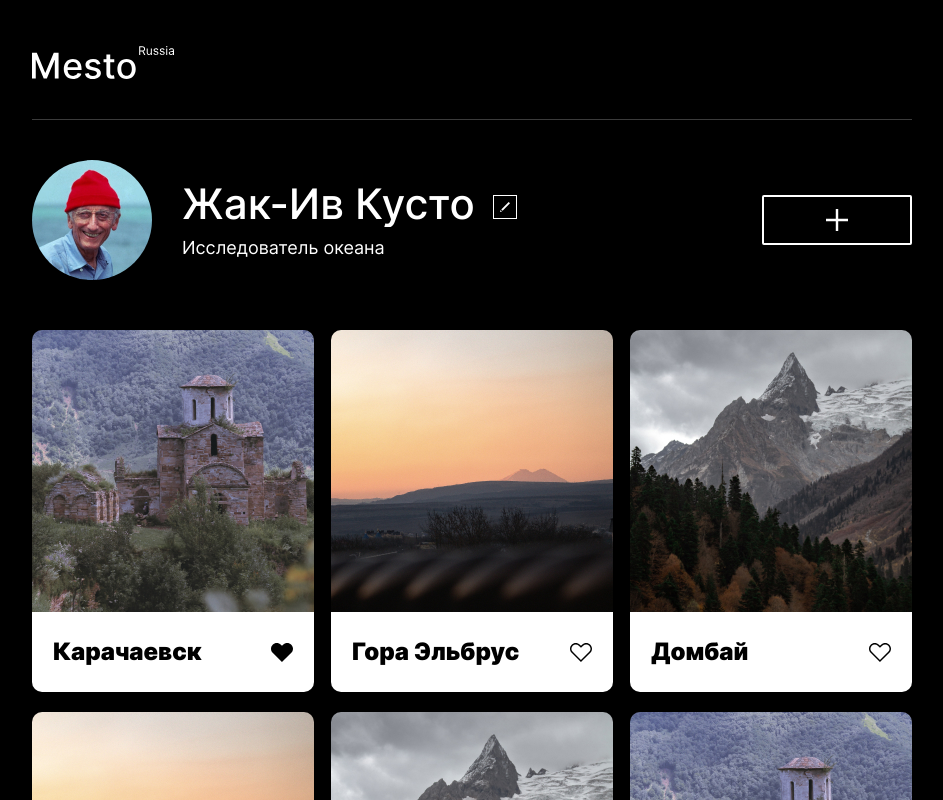
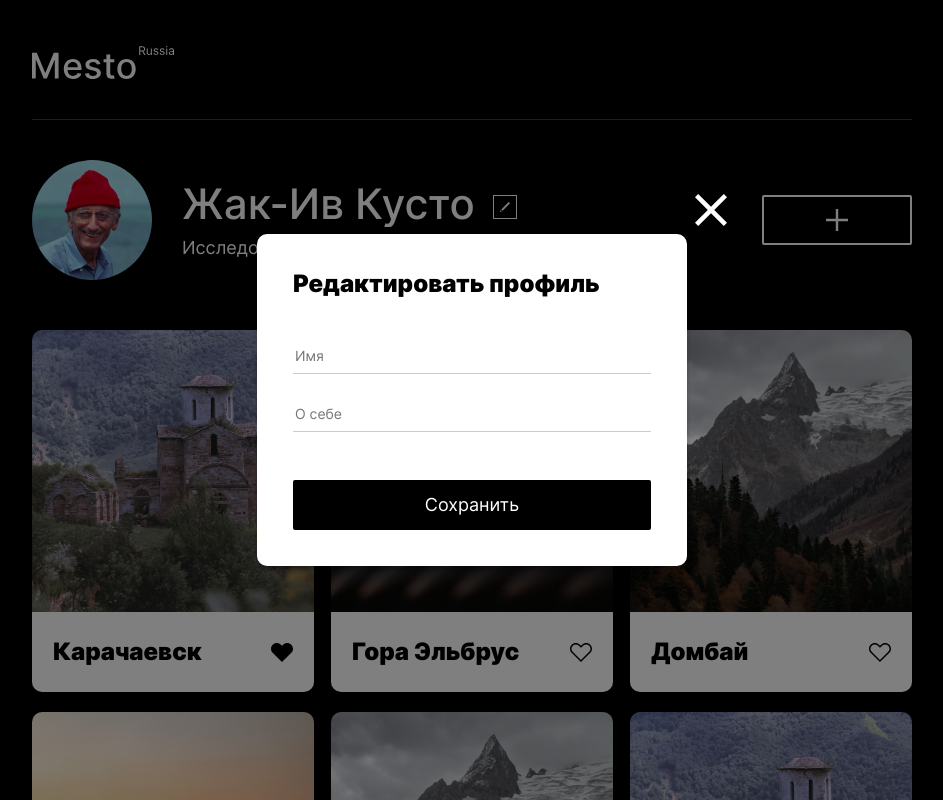
Before and after one commit to AntonSP-web/mesto-project, a plain HTML site: page index.html in a window 1280 px wide. Shown: the top 800 px of the page, without its empty margins (168-1111 px from the left). Drawn offline with Linux system fonts and the light colour scheme; files whose address does not match are found by name.

Commit message:
add popup_opened

```diff
--- a/index.html
+++ b/index.html
@@ -82,7 +82,7 @@
         </p>
       </footer>
 
-      <div class="popup">
+      <div class="popup popup_opened">
         <div class="popup__container">
           <h2 class="popup__heading">Редактировать профиль</h2>
           <form action="#" class="form" name="user">
```
